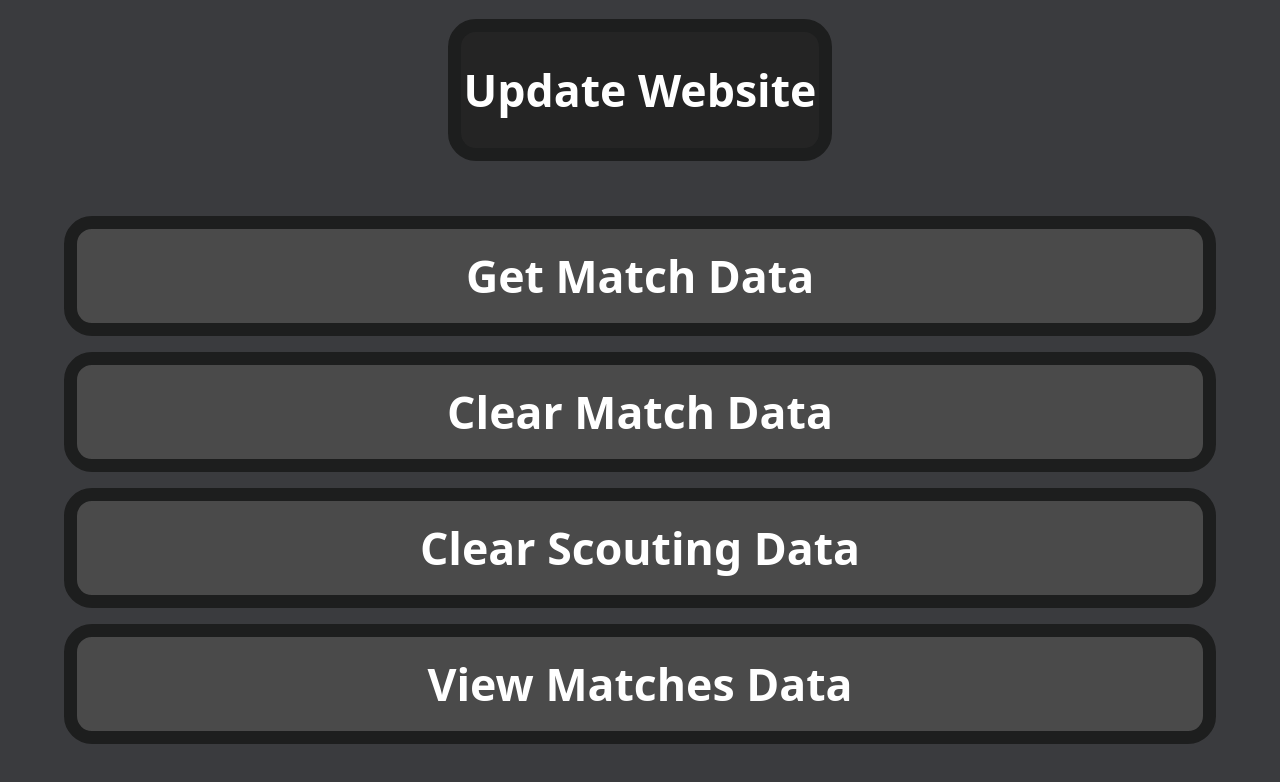
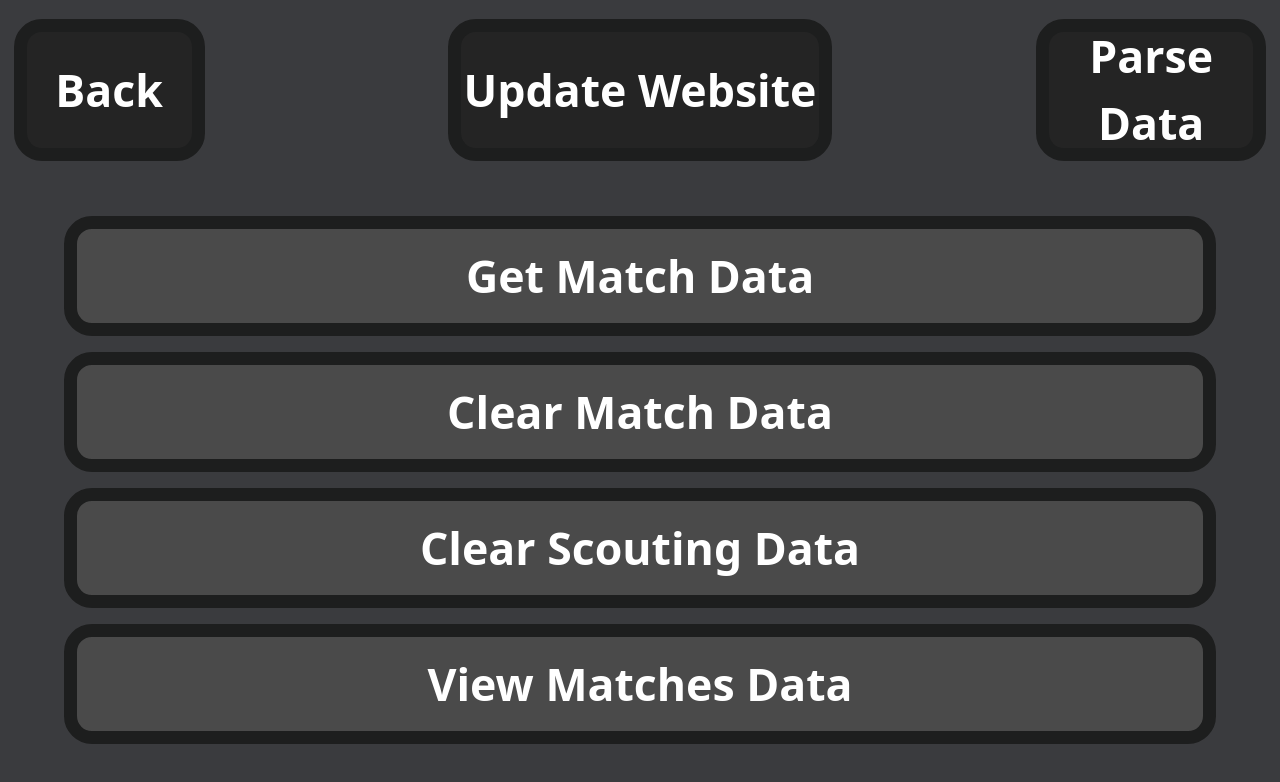
Before and after one commit to VihaanChhabria/VScouter, a React (Vite) app in the folder website/: page /settings in a window 1280 px wide. Shown: the top 782 px of the page. Built offline with nearby package versions, Linux system fonts and the light colour scheme.

Commit message:
fixed settings page

```diff
--- a/website/src/pages/SettingsPage.jsx
+++ b/website/src/pages/SettingsPage.jsx
@@ -116,22 +116,29 @@ const SettingsPage = () => {
         </div>
       ) : (
         <>
-          <ProceedBackButton
-            nextPage={"/"}
-            width={14.91}
-            height={17.84}
-            coordX={1.07}
-            coordY={2.33}
-            back={true}
-          />
+          <div
+            style={{
+              position: "absolute",
+              top: "2.33dvh",
+              left: "1.07dvw",
+              width: "14.91dvw",
+              height: "17.84dvh",
+            }}
+          >
+            <ProceedBackButton nextPage={"/"} back={true} />
+          </div>
 
-          <ProceedBackButton
-            nextPage={"/parse-data"}
-            width={20}
-            height={17.84}
-            coordY={2.33}
-            message={"Parse Data"}
-          />
+          <div
+            style={{
+              position: "absolute",
+              top: "2.33dvh",
+              right: "1.07dvw",
+              width: "18dvw",
+              height: "17.84dvh",
+            }}
+          >
+            <ProceedBackButton nextPage={"/parse-data"} message={"Parse Data"} />
+          </div>
         </>
       )}
       {/* Render a button to update service workers */}
```
